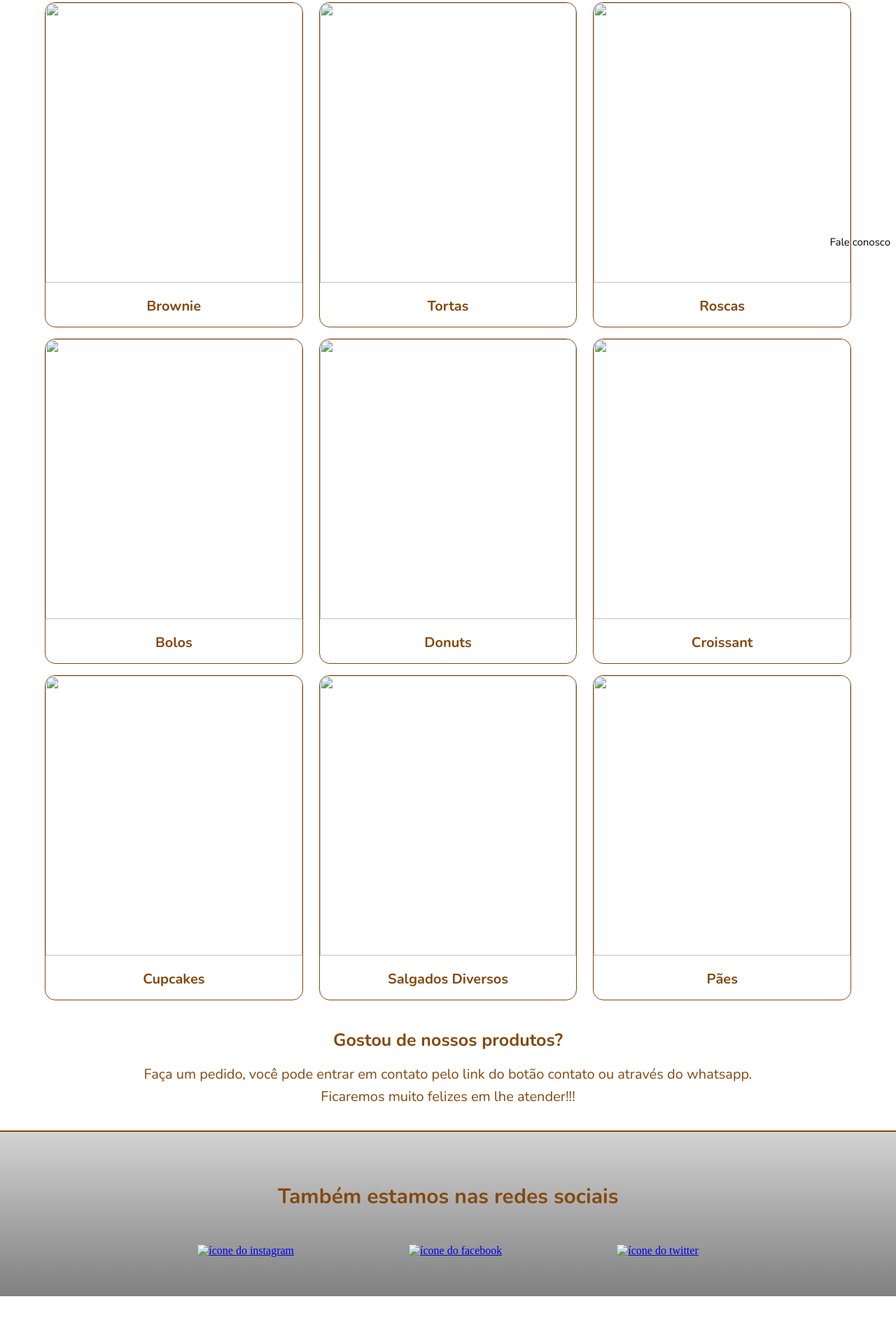
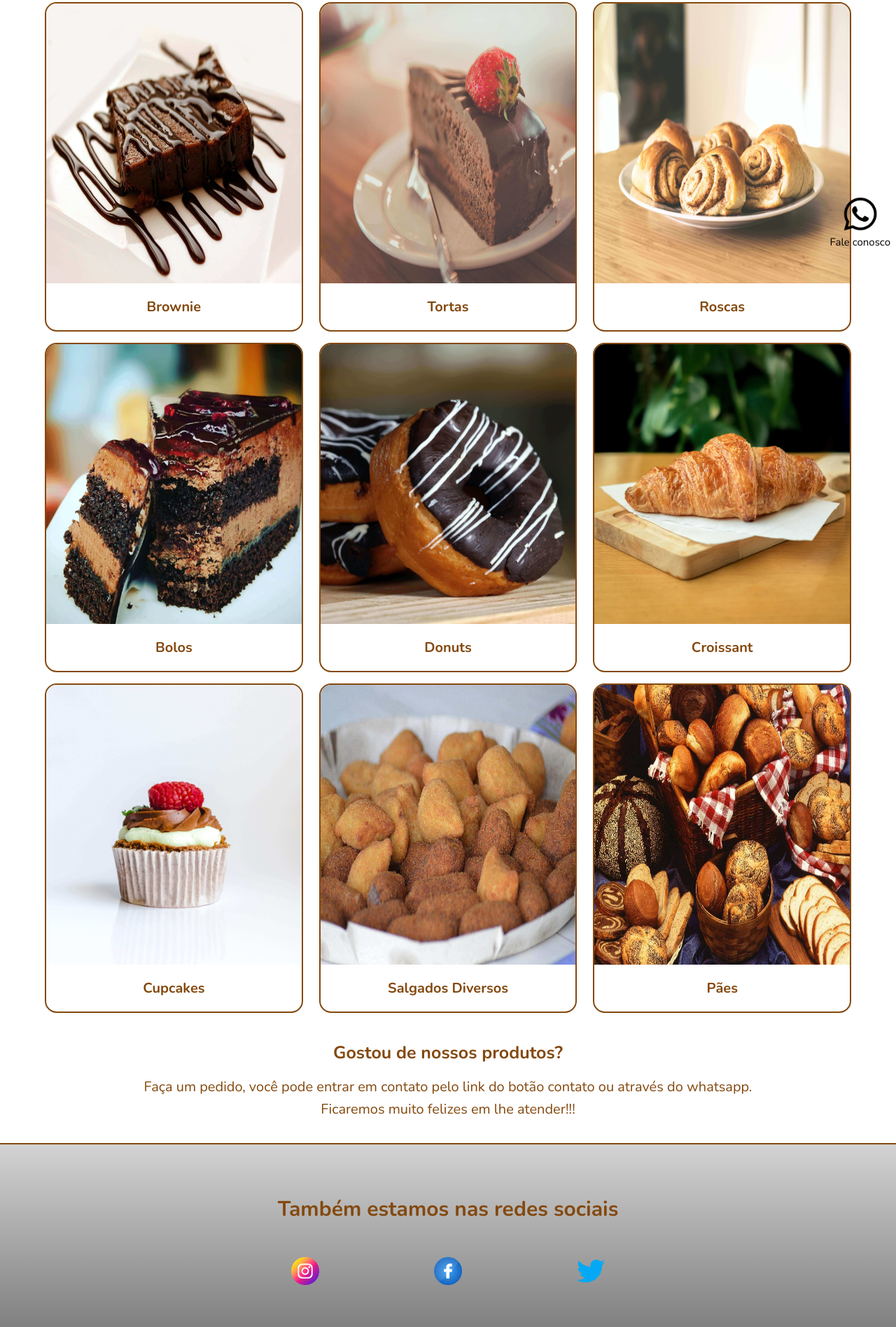
Before and after one commit to rodrigo-nasc/padaria, a plain HTML site: page produtos.html in a window 1280 px wide. Shown: the part 428-2325 px from the top of the page at 70% size. Before the commit the page ends 2281 px from the top, so only its background shows below. Drawn offline with nearby package versions, Linux system fonts and the light colour scheme; files that its build step writes are made by us from their sources.

Commit message:
Mudanca nas imagens

```diff
--- a/estilo/produtos.css
+++ b/estilo/produtos.css
@@ -100,9 +100,16 @@
 .card {
     width: 32%;
     margin: 1rem;
-    justify-self: center;
-    border: 1px solid #84490f;
-    border-radius: 15px;
+
+    border: 2px solid #84490f;
+    border-radius: 17px;
+    cursor: pointer;
+    display: flex;
+    flex-direction: column;
+}
+
+.card:hover {
+    border-color: rgb(196, 196, 66);
 }
 
 .card p {
@@ -111,7 +118,14 @@
     text-align: center;
     font-weight: bold;
     color: #84490f;
-    margin: 1rem 0;
+    padding: 20px;
+    border-radius: 0 0 14px 14px;
+}
+
+.card p:hover {
+    background-color: rgb(196, 196, 66);
+    border-top-color: #84490f;
+    color: white;
 }
 
 .card:nth-child(3n + 1) {
--- a/produtos.html
+++ b/produtos.html
@@ -5,15 +5,15 @@
         <meta http-equiv="X-UA-Compatible" content="IE=edge" />
         <meta name="viewport" content="width=device-width, initial-scale=1.0" />
         <title>Produtos</title>
-        <link rel="stylesheet" href="./produtos.css" />
+        <link rel="stylesheet" href="./estilo/produtos.css" />
     </head>
     <body>
         <header class="cabecalho">
-            <img src="/36174-O0JLXH.jpg" alt="" class="imgheader" />
+            <img src="./img/36174-O0JLXH.jpg" alt="" class="imgheader" />
 
             <div class="superior">
                 <div class="logo">
-                    <img src="/Logo.jpg" alt="Logo da padaria" class="padaria" />
+                    <img src="./img/Logo.jpg" alt="Logo da padaria" class="padaria" />
                 </div>
 
                 <div class="tituloprincipal">
@@ -34,47 +34,47 @@
             <h2>Conheça nosso produtos</h2>
             <div class="lista-produtos">
                 <div class="card">
-                    <img src="./brownie.jpg" alt="" />
+                    <img src="./img/brownie.jpg" alt="" />
                     <p>Brownie</p>
                 </div>
 
                 <div class="card">
-                    <img src="./torta.jpg" alt="" />
+                    <img src="./img/torta.jpg" alt="" />
                     <p>Tortas</p>
                 </div>
 
                 <div class="card">
-                    <img src="./rosca.jpg" alt="" />
+                    <img src="./img/rosca.jpg" alt="" />
                     <p>Roscas</p>
                 </div>
 
                 <div class="card">
-                    <img src="./bolo.jpg" alt="" />
+                    <img src="./img/bolo.jpg" alt="" />
                     <p>Bolos</p>
                 </div>
 
                 <div class="card">
-                    <img src="./donuts.jpg" alt="" />
+                    <img src="./img/donuts.jpg" alt="" />
                     <p>Donuts</p>
                 </div>
 
                 <div class="card">
-                    <img src="./croissant.jpg" alt="" />
+                    <img src="./img/croissant.jpg" alt="" />
                     <p>Croissant</p>
                 </div>
 
                 <div class="card">
-                    <img src="./cupcake.jpg" alt="" />
+                    <img src="./img/cupcake.jpg" alt="" />
                     <p>Cupcakes</p>
                 </div>
 
                 <div class="card">
-                    <img src="./salgados.jpg" alt="" />
+                    <img src="./img/salgados.jpg" alt="" />
                     <p>Salgados Diversos</p>
                 </div>
 
                 <div class="card">
-                    <img src="./paes.jpg" alt="" />
+                    <img src="./img/paes.jpg" alt="" />
                     <p>Pães</p>
                 </div>
             </div>
@@ -90,15 +90,15 @@
             <div class="redessociais">
                 <p>Também estamos nas redes sociais</p>
                 <div class="redes">
-                    <a href="https://instagram.com.br"><img src="./instagram.png" alt="ícone do instagram" /></a>
-                    <a href="https://facebook.com"><img src="./facebook.png" alt="ícone do facebook" /></a>
-                    <a href="https://twitter.com"><img src="./twitter.png" alt="ícone do twitter" /></a>
+                    <a href="https://instagram.com.br"><img src="./img/instagram.png" alt="ícone do instagram" /></a>
+                    <a href="https://facebook.com"><img src="./img/facebook.png" alt="ícone do facebook" /></a>
+                    <a href="https://twitter.com"><img src="./img/twitter.png" alt="ícone do twitter" /></a>
                 </div>
             </div>
 
             <div class="botao">
                 <a href="https://api.whatsapp.com/send?phone=5514988129119&text=Ol%C3%A1%2C%20peguei%20seu%20contato%20no%20site!!!" class="whats"
-                    ><img width="50px" src="./whatsapp.png" alt=""
+                    ><img width="50px" src="./img/whatsapp.png" alt=""
                 /></a>
                 <p>Fale conosco</p>
             </div>
```
Also changed, not shown: index.html (+11 -11 lines), 1 other file.
